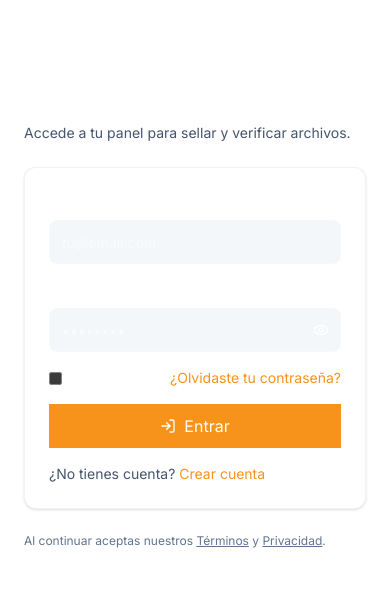
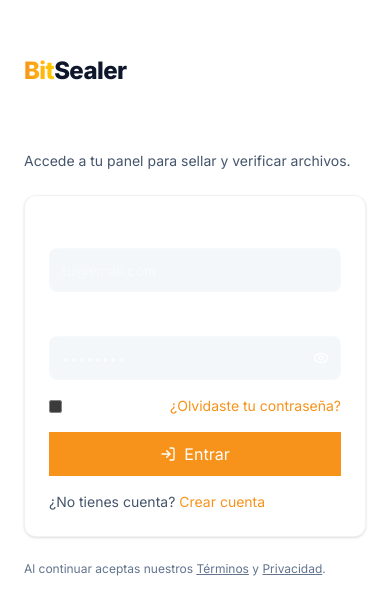
Before and after one commit to pablonavarrodev/bitsealer, a React (Vite) app in the folder bitsealer-frontend/: page /login in a window 390 px wide. Shown: the part 106-720 px from the top of the page. Built offline with nearby package versions, Linux system fonts and the light colour scheme; no server answers.

Commit message:
fix(frontend): make auth logo link to home and show it on mobile

```diff
--- a/bitsealer-frontend/src/components/public/AuthLayout.jsx
+++ b/bitsealer-frontend/src/components/public/AuthLayout.jsx
@@ -1,24 +1,54 @@
+import { Link } from 'react-router-dom'
+
 export default function AuthLayout({ title, subtitle, imageSrc, children }) {
     return (
         <div className="min-h-screen grid md:grid-cols-2">
             <div className="hidden md:block relative">
-            <img src={imageSrc} alt="Auth" className="absolute inset-0 w-full h-full object-cover" />
+                <img
+                    src={imageSrc}
+                    alt="Auth"
+                    className="absolute inset-0 w-full h-full object-cover"
+                    style={{ objectPosition: 'calc(50% - 40px) center' }}
+                />
                 <div className="absolute inset-0 bg-gradient-to-br from-black/40 via-black/20 to-transparent" />
-            <div className="absolute top-6 left-6 text-2xl font-extrabold tracking-tight">
+
+                <Link
+                    to="/"
+                    className="absolute top-6 left-6 text-2xl font-extrabold tracking-tight"
+                    aria-label="Ir al inicio"
+                    title="Volver al inicio"
+                >
                     <span className="bg-gradient-to-r from-[#f7931a] to-[#ffcc00] bg-clip-text text-transparent">Bit</span>
                     <span className="text-white">Sealer</span>
-            </div>
+                </Link>
             </div>
 
             <div className="flex items-center justify-center p-6 bg-white dark:bg-slate-950">
                 <div className="w-full max-w-md">
+                    <div className="mb-6 md:hidden">
+                        <Link
+                            to="/"
+                            className="inline-block text-2xl font-extrabold tracking-tight"
+                            aria-label="Ir al inicio"
+                            title="Volver al inicio"
+                        >
+                            <span className="bg-gradient-to-r from-[#f7931a] to-[#ffcc00] bg-clip-text text-transparent">Bit</span>
+                            <span className="text-slate-900 dark:text-white">Sealer</span>
+                        </Link>
+                    </div>
+
                     <h1 className="text-3xl font-extrabold tracking-tight">{title}</h1>
                     {subtitle && <p className="mt-1 text-sm text-slate-600 dark:text-slate-300">{subtitle}</p>}
+
                     <div className="mt-6 card p-6 hover:shadow-lg hover:shadow-orange-200/40 transition">
                         {children}
                     </div>
+
                     <p className="mt-6 text-xs text-slate-500 dark:text-slate-400">
-                Al continuar aceptas nuestros <a href="#" className="underline hover:text-[#f7931a]">Términos</a> y <a href="#" className="underline hover:text-[#f7931a]">Privacidad</a>.
+                        Al continuar aceptas nuestros{' '}
+                        <a href="#" className="underline hover:text-[#f7931a]">Términos</a>{' '}
+                        y{' '}
+                        <a href="#" className="underline hover:text-[#f7931a]">Privacidad</a>.
                     </p>
                 </div>
             </div>
```
Lines whose indentation alone changed are shown as unchanged.
